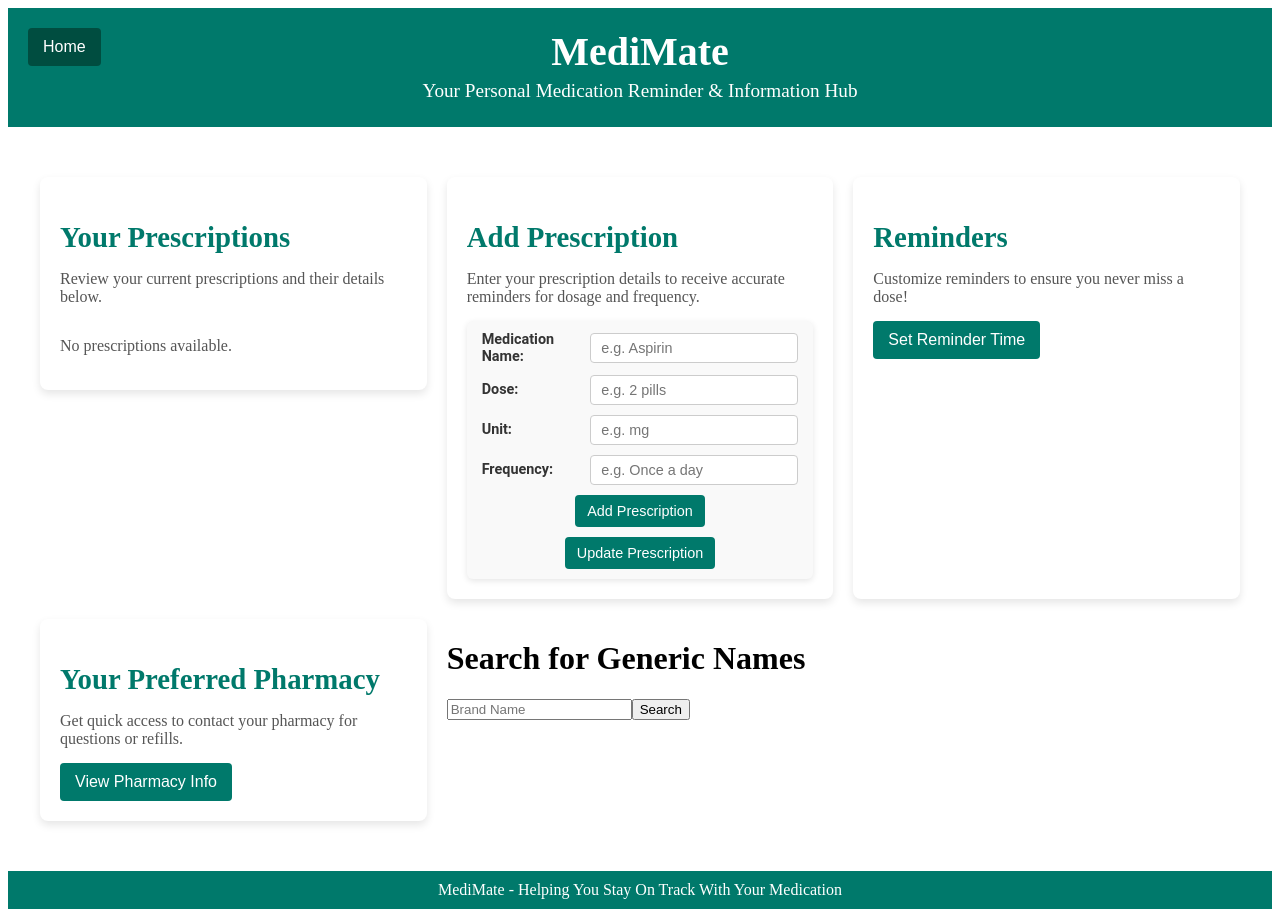
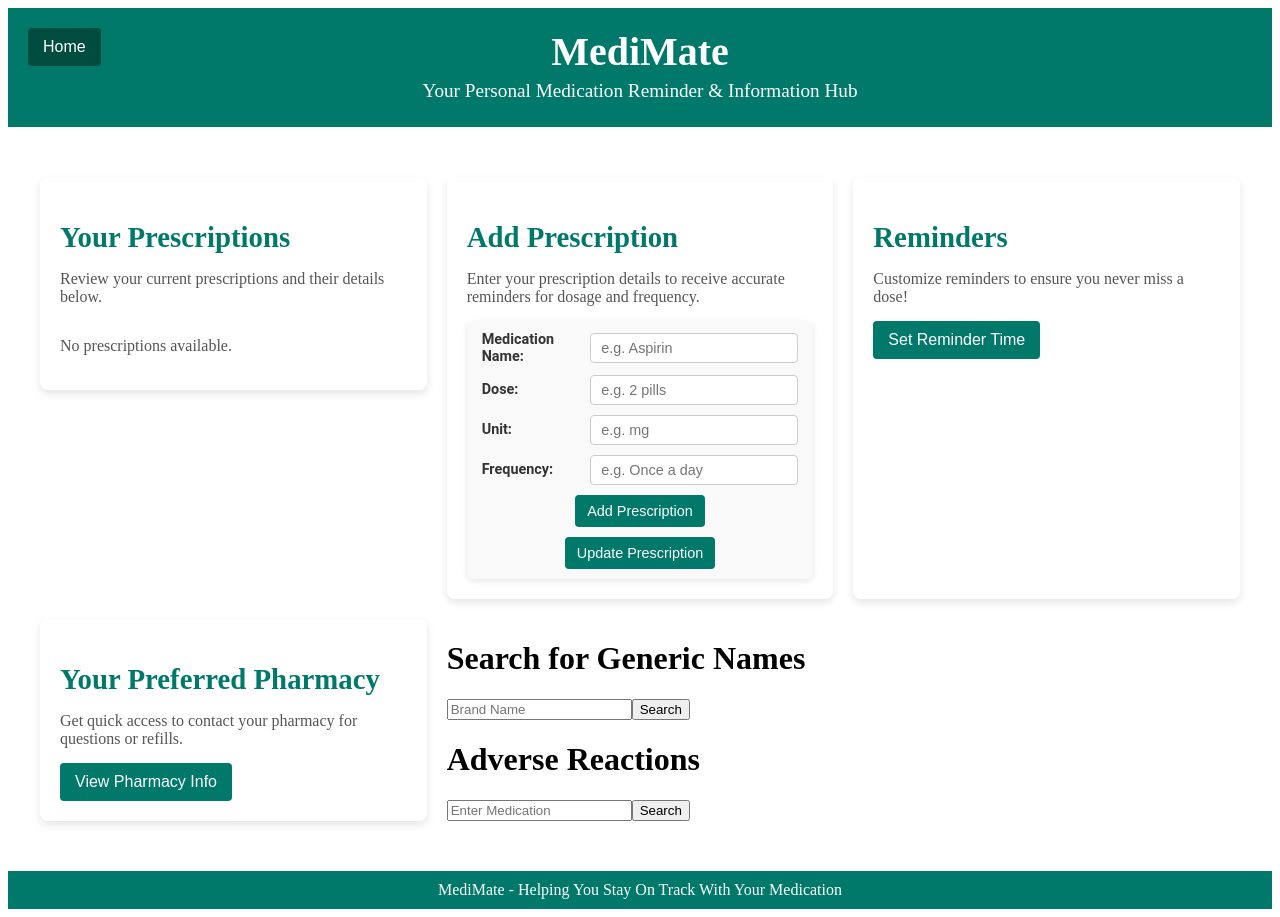
Before and after one commit to tcalderon2711/739, an Angular app in the folder medimate/: page /home in a window 1280 px wide. Built offline with nearby package versions, Linux system fonts and the light colour scheme.

Commit message:
working on adverse reactions

```diff
--- a/medimate/src/app/fda-info/fda-info.component.html
+++ b/medimate/src/app/fda-info/fda-info.component.html
@@ -8,4 +8,8 @@
     <ul *ngIf="genericNames.length>0">
         <li *ngFor="let name of genericNames">{{name}}</li>
     </ul>
+
+    <h1>Adverse Reactions</h1>
+    <input type="text" [(ngModel)]="adverseReactions" placeholder="Enter Medication"/>
+    <button (click)="searchAdverseReactions()">Search</button>
 </div>
--- a/medimate/src/app/fda-info/fda-info.component.ts
+++ b/medimate/src/app/fda-info/fda-info.component.ts
@@ -7,7 +7,9 @@ import { PublicAPIService } from '../shared/public-api.service';
 })
 export class FdaInfoComponent {
  brandName='';
+ adverseReactions='';
  genericNames: string[]=[];
+ adverseReactionsInfo:string[]=[];
  error='';
 
  constructor(private publicAPIService:PublicAPIService){}
@@ -24,4 +26,17 @@ export class FdaInfoComponent {
     },
   });
  }
+
+ searchAdverseReactions(){
+  this.publicAPIService.getAdverseReactions(this.brandName).subscribe({
+    next:(data)=>{
+      this.adverseReactionsInfo=data;
+      this.error='';
+    },
+    error:(err)=>{
+      this.error='Error fetching data.';
+      console.error(err);
+    },
+  });
+ }
 }
```
